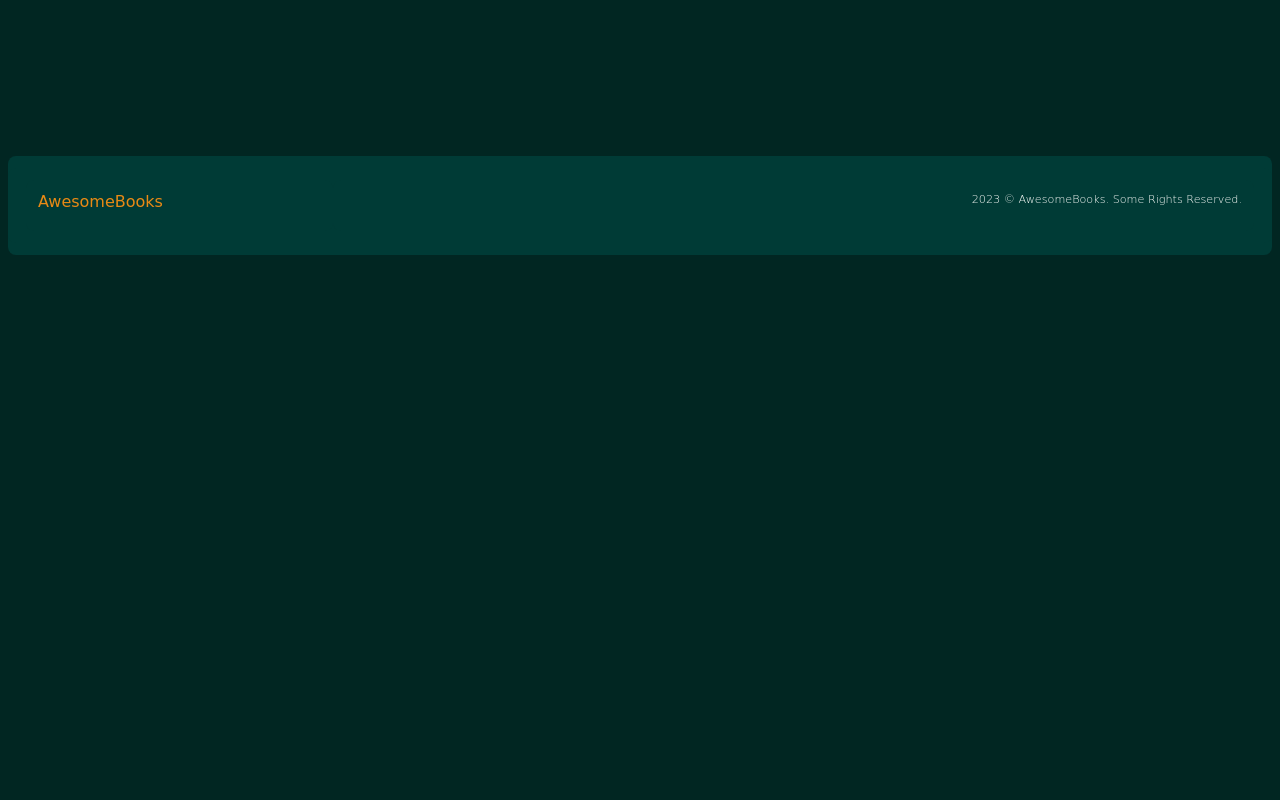
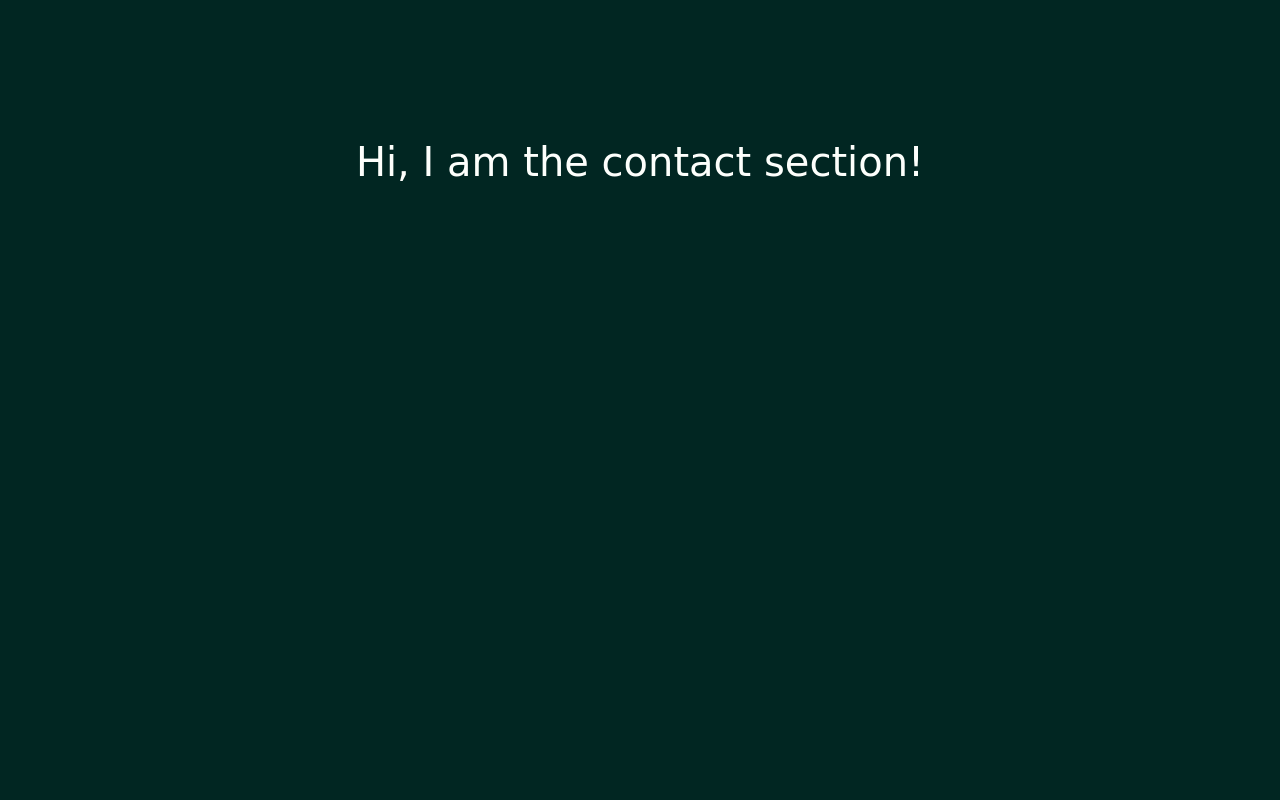
Before and after one commit to SamTush/Awesome-books, a website: page index.html in a window 1280 px wide. Shown: the part 640-1440 px from the top of the page. Before the commit the page ends 913 px from the top, so only its background shows below. Drawn offline with nearby package versions, Linux system fonts and the light colour scheme; a web font is replaced by a local one.

Commit message:
Add the section container.

```diff
--- a/index.html
+++ b/index.html
@@ -29,7 +29,7 @@
                     <a class="nav-link" href="#">Add new</a>
                   </li>
                   <li class="nav-item">
-                    <a class="nav-link" href="#">Contact</a>
+                    <a class="nav-link" href="#contact">Contact</a>
                   </li>
                   <li class="nav-item dropdown">
                     <ul class="dropdown-menu">
@@ -75,6 +75,16 @@
         </div>
     </section>
 
+    <section class="container-fluid" id="contact">
+        <div class="container-fluid min-vh-100">
+            <div class="row">
+                <div class="col col-12 d-flex justify-content-center">
+                    <h1>Hi, I am the contact section!</h1>
+                </div>
+            </div>
+        </div>
+    </section>
+
     <footer>
         <div class="container-fluid">
             <div class="row">
```
